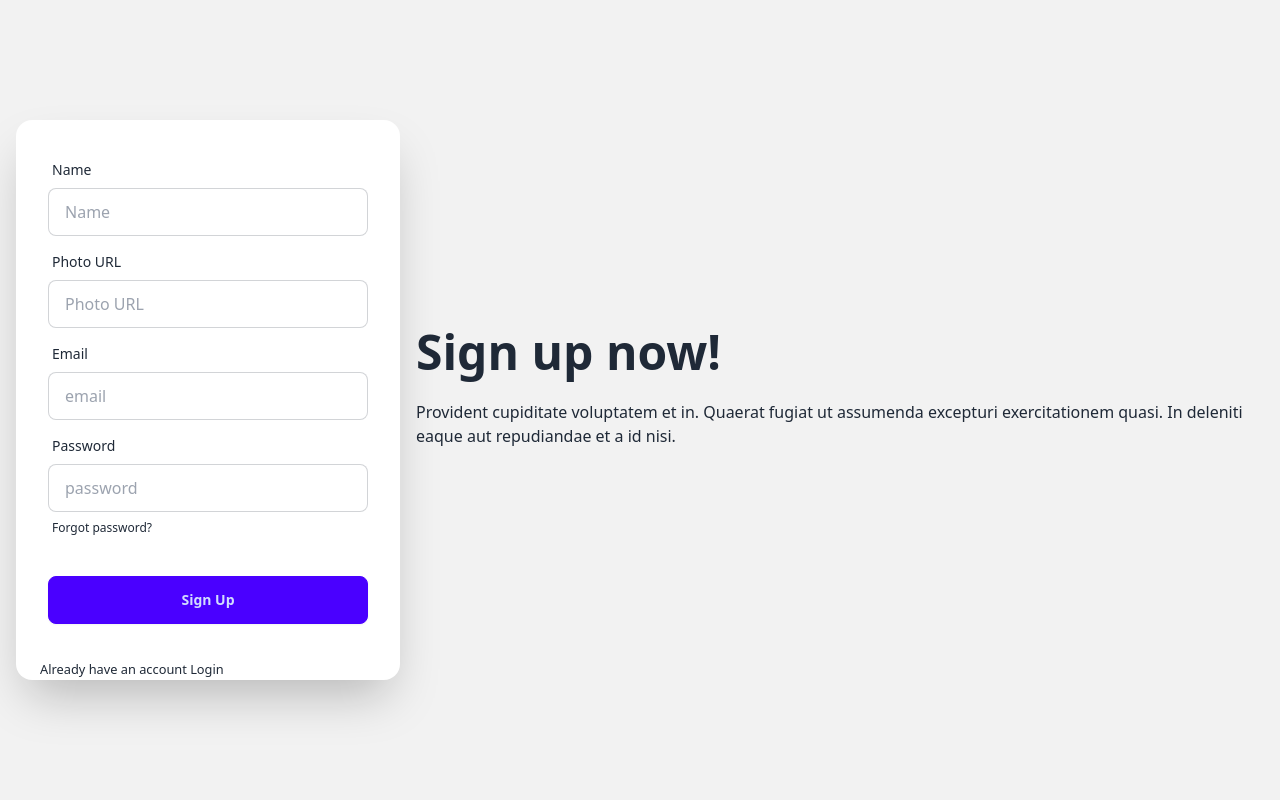
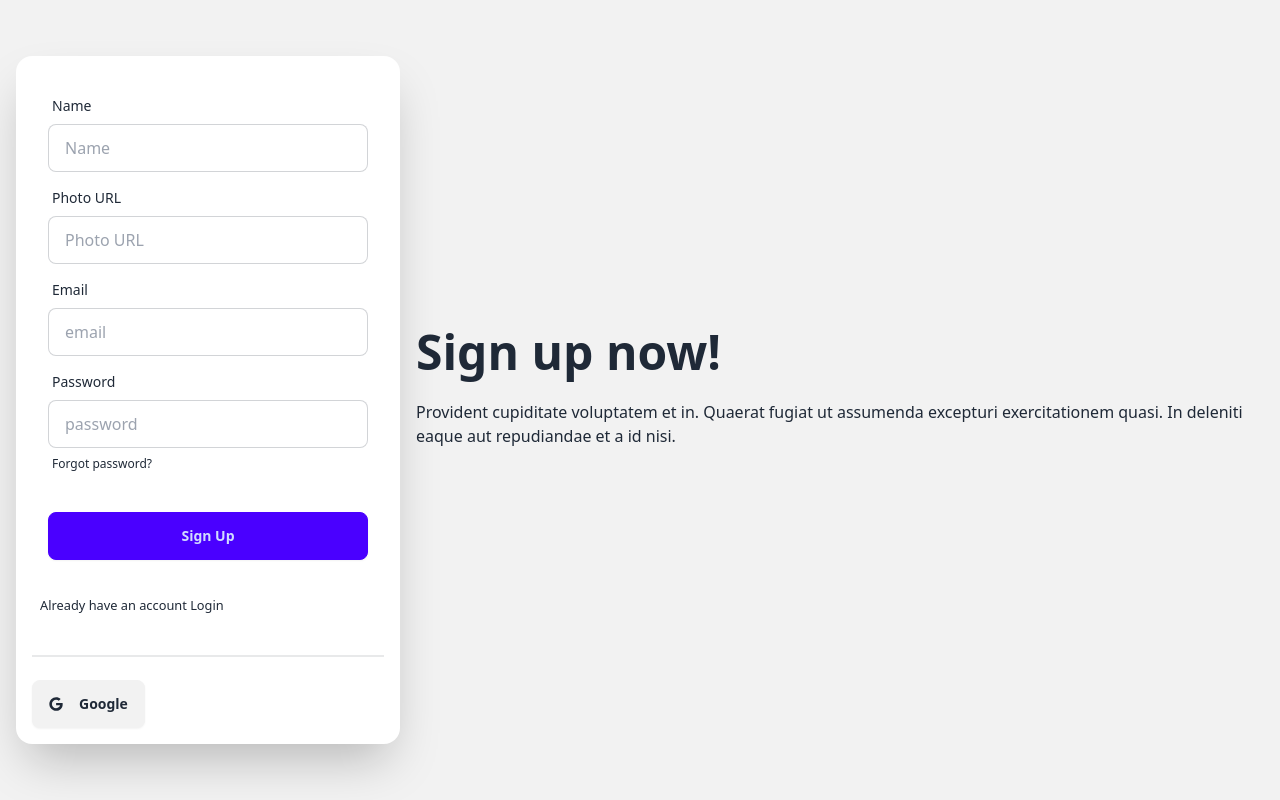
Before and after one commit to zaheenrakib/Bistro-Boss-Client, a React (Vite) app: page /signup in a window 1280 px wide. Built offline with nearby package versions, Linux system fonts and the light colour scheme; no server answers.

Commit message:
Google Auth

```diff
--- a/src/Layout/Dashboard.jsx
+++ b/src/Layout/Dashboard.jsx
@@ -1,10 +1,15 @@
 import React from 'react';
-import { FaAd, FaCalculator, FaHome, FaList, FaSass, FaShoppingCart } from 'react-icons/fa';
+import { FaAd, FaCalculator, FaEnvelope, FaHome, FaList, FaSass, FaShoppingCart, FaVoicemail } from 'react-icons/fa';
 import { NavLink, Outlet } from 'react-router-dom';
 import useCart from '../hooks/useCart';
 
 const Dashboard = () => {
     const [cart] = useCart();
+
+    //TODO:get isAdmin value from the database
+    const isAdmin = true;
+
+
     return (
         <div className='flex'>
             {/* Dashboard Side bar */}
@@ -39,6 +44,7 @@
                             My Bookings
                         </NavLink>
                     </li>
+                    {/* Shared navLink */}
                     <div className="divider"></div>
                     <li>
                         <NavLink to='/'>
@@ -49,6 +55,11 @@
                         <NavLink to='/order/salad'>
                             <FaSass></FaSass>
                            Menu</NavLink>
+                    </li>
+                    <li>
+                        <NavLink to='/order/contact'>
+                            <FaEnvelope></FaEnvelope>
+                           Contact</NavLink>
                     </li>
                 </ul>
             </div>
--- /dev/null
+++ b/src/components/SocialLogin/SocialLogin.jsx
@@ -0,0 +1,41 @@
+
+import { FaGoogle } from 'react-icons/fa';
+import useAuth from '../../hooks/useAuth';
+import useAxiosPublic from '../../hooks/useAxiosPublic';
+import { useNavigate } from 'react-router-dom';
+
+const SocialLogin = () => {
+    const {googleSignIn} = useAuth();
+    const axiosPublic = useAxiosPublic();
+    const navigate = useNavigate();
+
+    const handleGoogleSignIn = () =>{
+        googleSignIn()
+        .then(result => {
+            console.log(result.user);
+            const userInfo = {
+                email: result.user?.email,
+                name: result.user?.displayName
+            }
+            axiosPublic.post('/users', userInfo)
+            .then(res =>{
+                console.log(res.data)
+                navigate('/')
+            })
+        })
+    }
+
+    return (
+        <div>
+            <div className='p-4'>
+                <div className='divider'></div>
+                <button onClick={handleGoogleSignIn} className="btn">
+                    <FaGoogle className='mr-2'></FaGoogle>
+                    Google
+                </button>
+            </div>
+        </div>
+    );
+};
+
+export default SocialLogin;
--- a/src/pages/Login/Login.jsx
+++ b/src/pages/Login/Login.jsx
@@ -4,6 +4,7 @@
 import { Link, useLocation, useNavigate } from 'react-router-dom';
 import { Helmet } from 'react-helmet-async';
 import Swal from 'sweetalert2';
+import SocialLogin from '../../components/SocialLogin/SocialLogin';
 
 const Login = () => {
     const [disabled, setDisabled] = useState(true);
@@ -102,9 +103,11 @@
                                  btn-primary" type="submit" value="Login" />
                             </div>
                         </form>
-                        <p><small>New Here <Link to="/signup">Create an Account</Link> </small></p>
+                        <p className='px-6'><small>New Here <Link to="/signup">Create an Account</Link> </small></p>
+                        <SocialLogin></SocialLogin>
                     </div>
                 </div>
+
             </div>
         </>
     );
--- a/src/pages/SignUp/SignUp.jsx
+++ b/src/pages/SignUp/SignUp.jsx
@@ -5,6 +5,7 @@
 import { AuthContext } from "../../providers/AuthProviders";
 import Swal from "sweetalert2";
 import useAxiosPublic from "../../hooks/useAxiosPublic";
+import SocialLogin from "../../components/SocialLogin/SocialLogin";
 
 
 
@@ -108,6 +109,7 @@
                             </div>
                         </form>
                         <p className="px-6"><small>Already have an account <Link to="/login">Login</Link></small></p>
+                        <SocialLogin></SocialLogin>
                     </div>
                 </div>
             </div>
--- a/src/providers/AuthProviders.jsx
+++ b/src/providers/AuthProviders.jsx
@@ -1,5 +1,5 @@
 import React, { createContext, useEffect, useState } from 'react';
-import { createUserWithEmailAndPassword, getAuth, onAuthStateChanged, signInWithEmailAndPassword, signOut, updateProfile } from "firebase/auth";
+import { createUserWithEmailAndPassword, getAuth, GoogleAuthProvider, onAuthStateChanged, signInWithEmailAndPassword, signInWithPopup, signOut, updateProfile } from "firebase/auth";
 import { app } from '../Firebase/firebase.config';
 
 export const AuthContext = createContext(null);
@@ -9,7 +9,7 @@
 const AuthProviders = ({ children }) => {
     const [user, setUser] = useState(null);
     const [loading, setLoading] = useState(true);
-
+    const googleProvider = new GoogleAuthProvider();
     const createUser = (email,password) =>{
         setLoading(true);
         return createUserWithEmailAndPassword(auth,email,password)
@@ -18,6 +18,11 @@
     const signIn = (email,password) =>{
         setLoading(true);
         return signInWithEmailAndPassword(auth, email,password)
+    }
+
+    const googleSignIn = () => {
+        setLoading(true);
+        return signInWithPopup(auth,googleProvider)
     }
 
 
@@ -51,6 +56,7 @@
         signIn,
         logOut,
         updateUserProfile,
+        googleSignIn
     }
 
     return (
```
